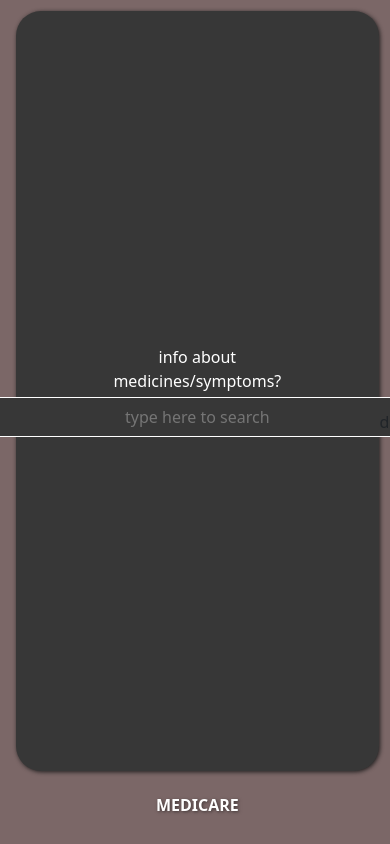
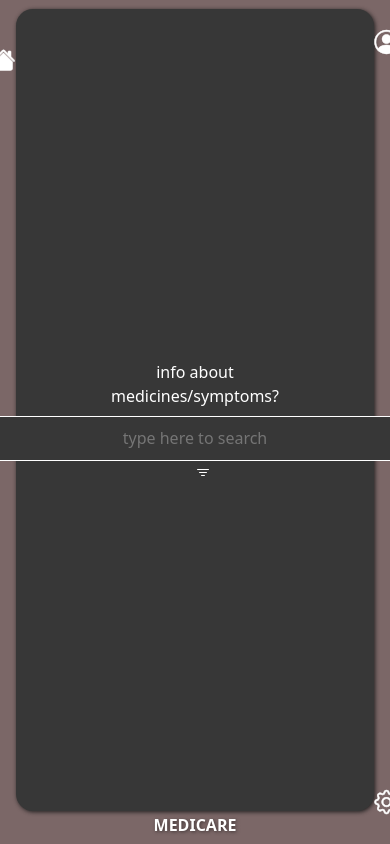
Before and after one commit to iamanishsrivastava/H.E.A.L.T.H, a React (Vite) app in the folder medicare-proj/: page / in a window 390 px wide. Shown: the top 844 px of the page. Built offline with nearby package versions, Linux system fonts and the light colour scheme.

Commit message:
Add home, settings, profile button with responsive changes

```diff
--- a/medicare-proj/src/App.css
+++ b/medicare-proj/src/App.css
@@ -2,22 +2,44 @@
   display: flex;
   align-items: center;
   justify-content: center;
-  height: 100vh;
-  width: 100vw;
+  background-color: #7B6767;
+}
+
+.house-icon{
+  height: 90vh;
+  color: white;
+  font-size: 24px;
+  -webkit-text-stroke-width: 0.5px;
 }
 
 .sidebar-left {
   display: flex;
+  flex-direction: column;
   height: 100%;
-  width: 7vw;
+  width: 90px;
   justify-content: center;
   align-items: center;
 }
 
+.user-icon{
+  height:90vh;
+  color: white;
+  font-size: 24px;
+  -webkit-text-stroke-width: 0.5px;
+}
+
+.settings-icon{
+  height: 40%;
+  color: white;
+  font-size: 24px;
+  -webkit-text-stroke-width: 0.5px;
+}
+
 .sidebar-right {
   display: flex;
+  flex-direction: column;
   height: 100%;
-  width: 7vw;
+  width: 85px;
   justify-content: center;
   align-items: center;
 }
@@ -27,7 +49,7 @@
   flex-direction: column;
   align-items: center;
   justify-content:center;
-  height: 100%;
+  height: 100vh;
 }
 
 .search-container {
@@ -37,32 +59,66 @@
   justify-content: center;
   color: white;
   background-color: #373737;
-  width: 93vw;
-  height: 90vh;
+  margin-top: 1vh;
+  width: 92vw;
+  height: 95vh;
   box-shadow: 1px 1px 4.5px #1f1e1e;
-  border-radius: 25px;
+  border-radius: 2vh;
   text-align: center;
-
 }
 
 .search-input {
   align-items: center;
   text-align: center;
-  height: 40px;
+  height: 45px;
   width: 455px;
   border: 1.25px solid white;
-  border-radius: 50px;
+  border-radius: 10vh;
   background-color: #373737;
   color: white;
 }
 
+.icon-container {
+  position: absolute;
+  top: 50%;
+  right: 10px;
+  transform: translateY(-50%);
+  cursor: pointer; /* Add a pointer cursor for interactivity */
+}
+
+.filter-icon {
+  position: absolute;
+  opacity: ; /* Initially hidden */
+  transition: opacity 0.3s ease-in-out;
+}
+
+/* Show the icon when input is not empty */
+search-input:not(:placeholder-shown) + .filter-icon {
+  opacity: 1;
+}
+
+/* .search-input {
+  align-items: center;
+  text-align: center;
+  height: 40px;
+  width: 455px;
+  border: 1.25px solid white;
+  border-radius: 10vh;
+  background-color: #373737;
+  color: white;
+} */
+
 .medc-container {
+  flex-direction: column;
+  display: flex;
+  height: 15px;
   width: 100%;
+  margin-bottom: 15px;
   text-align: center;
 }
 
-#options {
+.options {
   color: white;
   font-weight: 700;
-  text-shadow: 1px 1px 3.15px rgba(0,0,0,0.5);
+  text-shadow: 1px 1px 3.75q rgba(0,0,0,0.5);
 }
--- a/medicare-proj/src/App.jsx
+++ b/medicare-proj/src/App.jsx
@@ -4,29 +4,33 @@
 
   return (
     <>
-      <section className="main">
+      <main className="main">
         <aside className="sidebar-left">
-          <i className="bi bi-house house-icon"></i>
+          <i className="bi bi-house-fill house-icon"></i>
         </aside>
         <div className="home">
-          <div className="search-container gap-1">
+          <div className="search-container gap-2">
             <div className="search-info">
               info about<br/>medicines/symptoms?
             </div>
             <div className="search-bar">
               <input type="text" className="search-input" placeholder='type here to search' />
+              <div className="iconContainer">
+                <i class="bi bi-filter filter-icon" aria-hidden="true"></i>
+              </div>
             </div>
           </div>
           <div className="medc-container">
-            <p id="options">
+            <p class="options">
               MEDICARE
             </p>
           </div>
         </div>
         <aside className="sidebar-right">
-          d
+          <i class="bi bi-person-circle user-icon"></i>
+          <i class="bi bi-gear settings-icon"></i>
         </aside>
-      </section>
+      </main>
     </>
   )
 }
--- a/medicare-proj/src/index.css
+++ b/medicare-proj/src/index.css
@@ -1,8 +1,6 @@
 #root {
-  background-color: #7B6767;
-  margin: 0;
-  padding: 0;
-  border-style: border-box;
+  height: 100vh;
+  box-sizing: border-box;
 }
 
 
```
